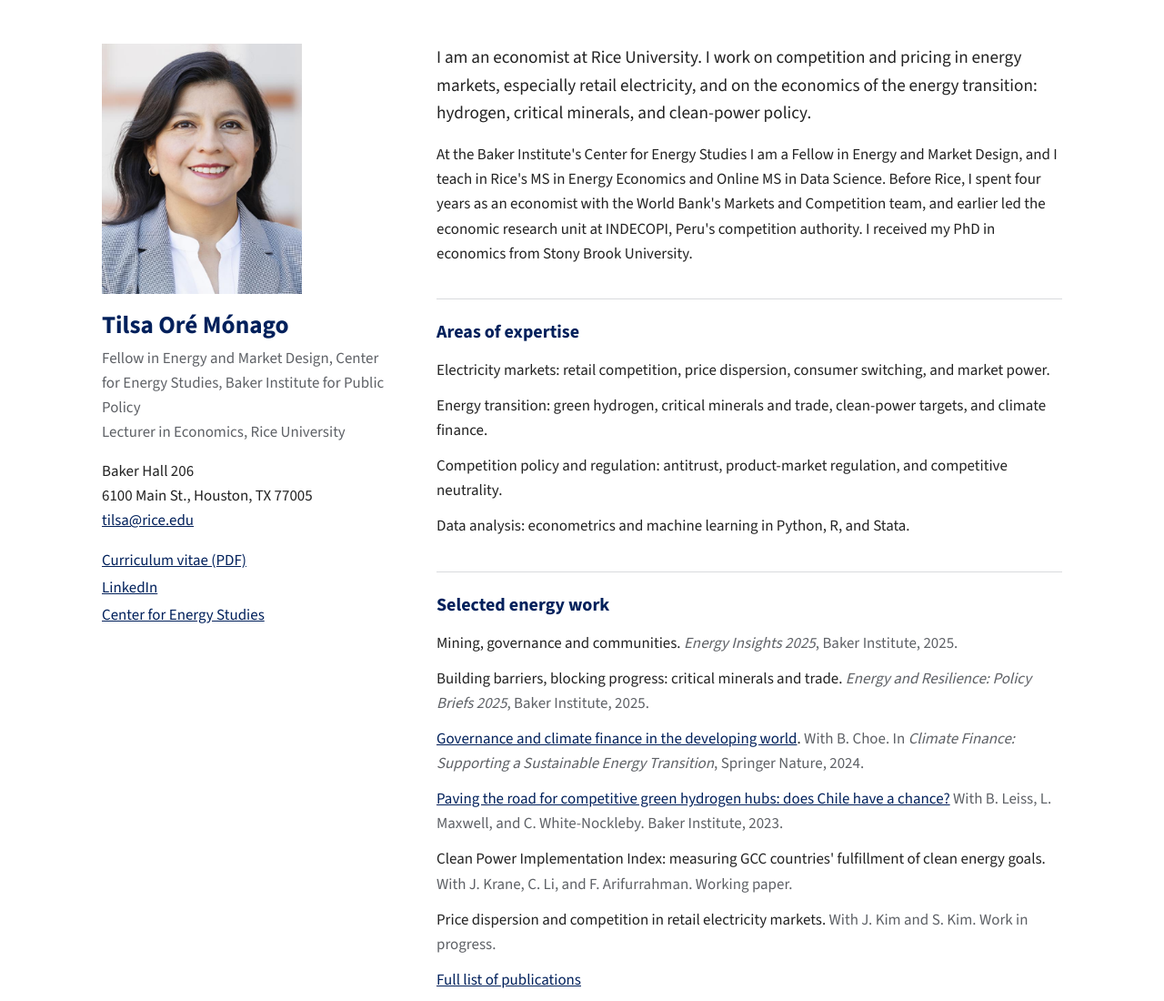
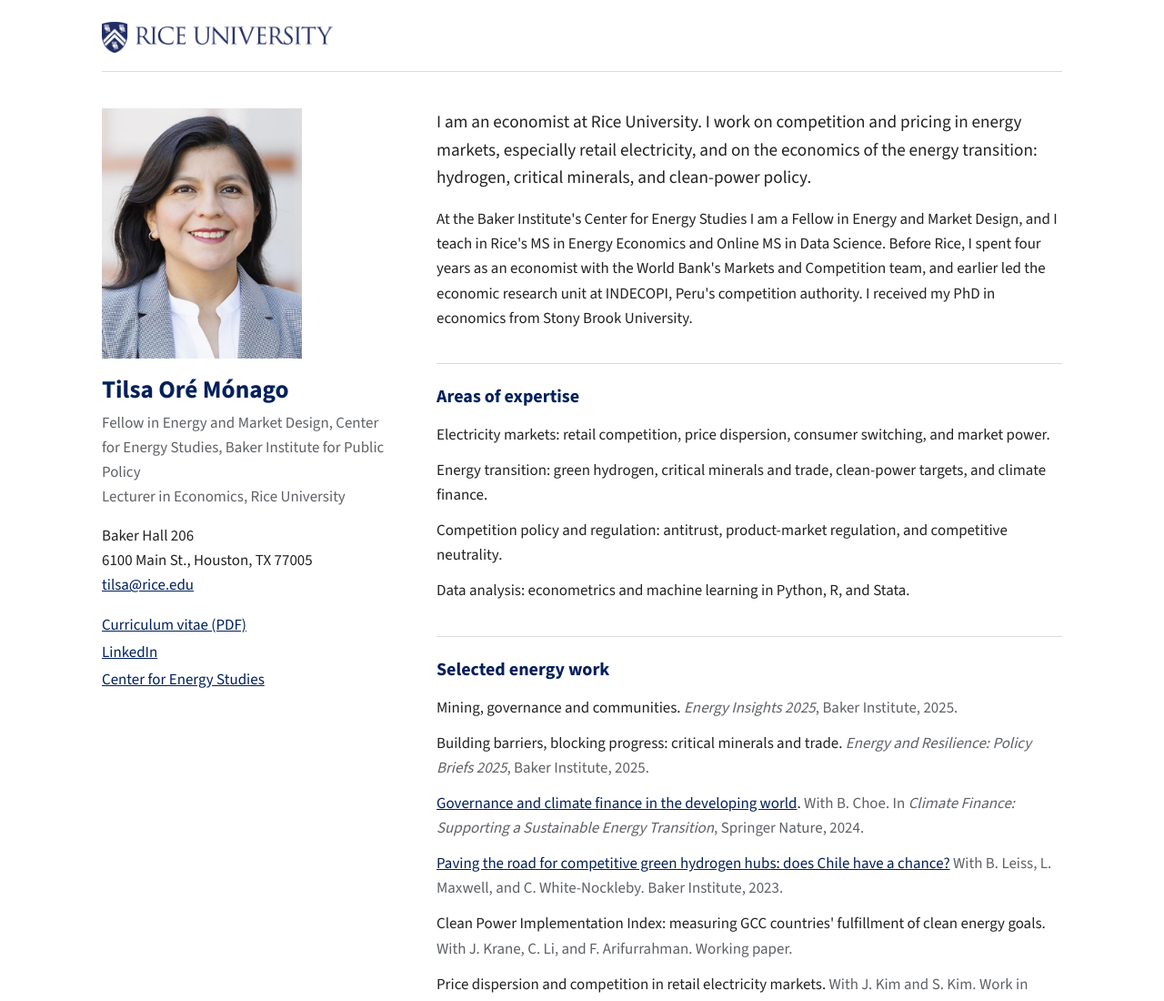
Before and after one commit to tilsaore/tilsaore.github.io, a plain HTML site: page redesign/a-profile.html in a window 1280 px wide. Shown: the top 1100 px of the page at 91% size. Drawn offline with nearby package versions, Linux system fonts and the light colour scheme.

Commit message:
Add Rice University logo header to design A

```diff
--- a/redesign/a-profile.html
+++ b/redesign/a-profile.html
@@ -12,6 +12,9 @@
     :root { --rice: #00205B; --gray: #5e6166; --rule: #d9dbde; }
     body { font-family: "Source Sans 3", system-ui, sans-serif; font-size: 1.06rem; color: #222; background: #fff; line-height: 1.6; }
     a { color: var(--rice); }
+    .affil { display: flex; align-items: center; justify-content: space-between; gap: 1.5rem; flex-wrap: wrap; padding-bottom: 1.25rem; margin-bottom: 2.5rem; border-bottom: 1px solid var(--rule); }
+    .affil img { display: block; height: 34px; width: auto; }
+    @media (max-width: 575.98px) { .affil img { height: 26px; } }
     .sidebar { position: sticky; top: 2.5rem; }
     .portrait { width: 100%; max-width: 220px; aspect-ratio: 4 / 5; object-fit: cover; object-position: top; }
     .name { font-size: 1.7rem; font-weight: 700; line-height: 1.2; margin: 1.1rem 0 .4rem; color: var(--rice); }
@@ -31,7 +34,12 @@
   </style>
 </head>
 <body>
-<div class="container py-5" style="max-width: 1080px;">
+<div class="container py-4" style="max-width: 1080px;">
+  <header class="affil">
+    <a href="https://www.rice.edu"><img src="../images/Rice_University_Logo_280_Blue.png" alt="Rice University" class="logo-rice"></a>
+    <!-- Baker Institute logo goes here, e.g.:
+    <a href="https://www.bakerinstitute.org"><img src="../images/baker-institute-logo.png" alt="Rice University's Baker Institute for Public Policy" class="logo-baker"></a> -->
+  </header>
   <div class="row g-5">
 
     <aside class="col-lg-4">
```
